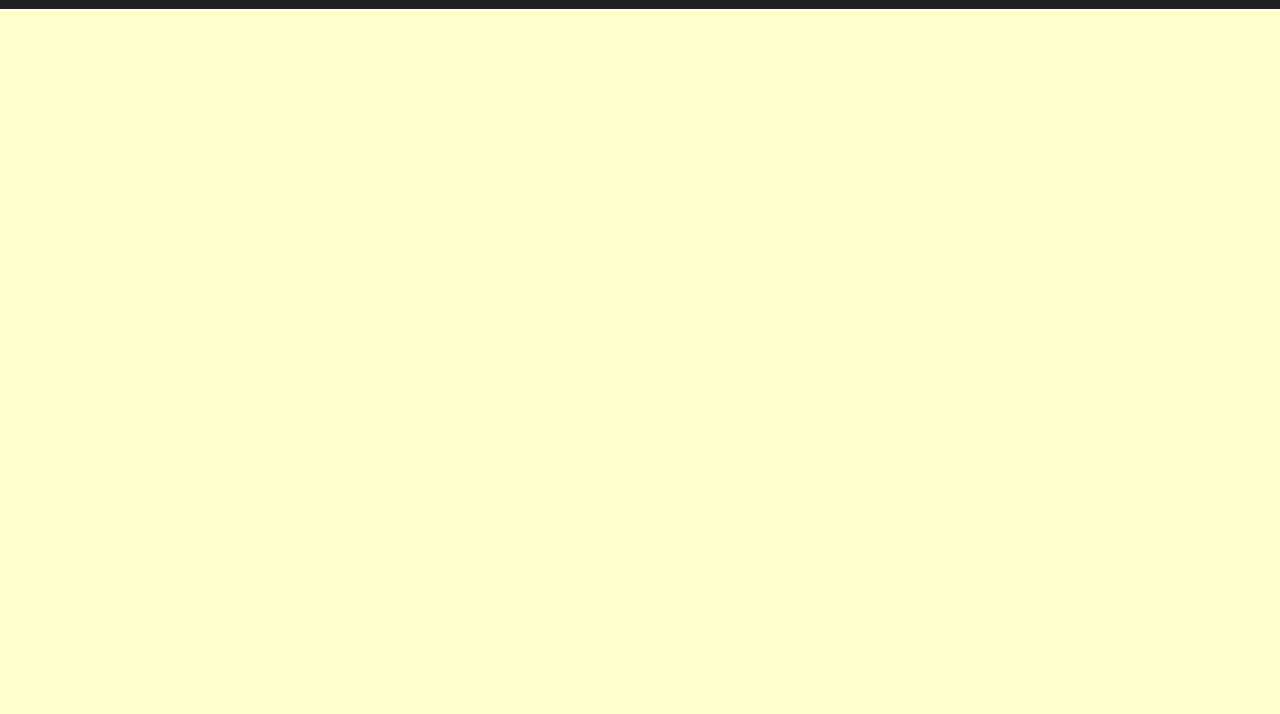
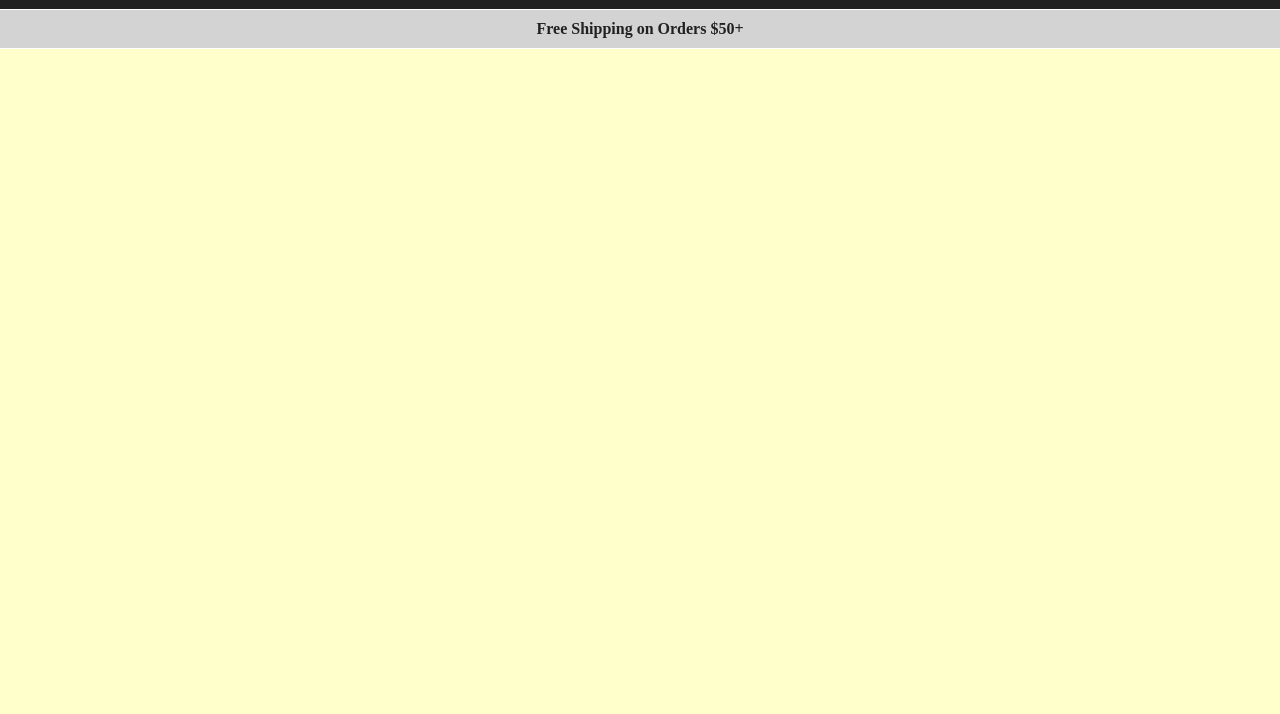
Before and after one commit to mateuszcalderon/ecommerce-template, a plain HTML site: page index.html in a window 1280 px wide. Shown: the part 86-800 px from the top of the page. Drawn offline with Linux system fonts and the light colour scheme.

Commit message:
Add and edit new div-promo-bar

```diff
--- a/css/style.css
+++ b/css/style.css
@@ -4,6 +4,7 @@
     --cream: #FFFFCC;
     --golden-brown: #996515;
     --ink-black: #212122;
+    --light-grey: #D3D3D3;
     --white: #FFFFFF;
 }
 
@@ -25,6 +26,24 @@ header {
     display: flex;
     justify-content: space-between;
     padding: 25px 10%;
+}
+
+section {
+    background-color: var(--light-grey);
+    border-bottom: 1px solid var(--white);
+    display: flex;
+    justify-content: center;
+    padding: 10px 0;
+}
+
+.div-promo-bar a {
+    color: var(--ink-black);
+    font-weight: bold;
+    transition: 0.2s;
+}
+
+.div-promo-bar a:hover {
+    color: var(--black);
 }
 
 .fa-brands.fa-forumbee {
--- a/index.html
+++ b/index.html
@@ -26,7 +26,12 @@
                 </li>
             </ul>
         </nav>
-        <a href="#"><i class="fa-regular fa-circle-user"></i></a>
+        <a href="#" title="Login"><i class="fa-regular fa-circle-user"></i></a>
     </header>
+    <section>
+        <div class="div-promo-bar">
+            <a href="#">Free Shipping on Orders $50+</a>
+        </div>
+    </section>
 </body>
 </html>
```
